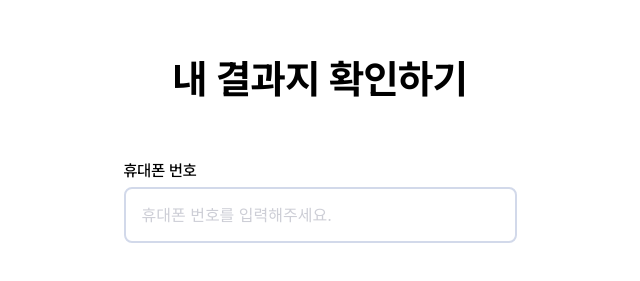
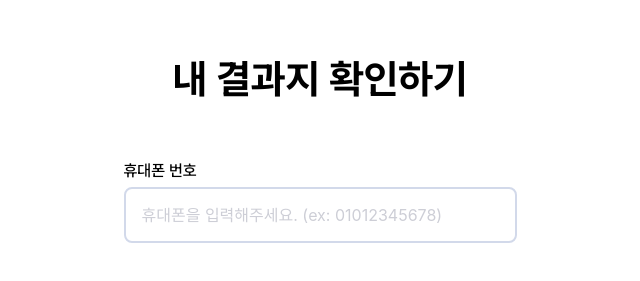
Before and after one commit to hyunzsu/aptimizer--aptifit, a Next.js app: page /login in a window 1280 px wide. Shown: the part 203-484 px from the top of the page, without its empty margins (320-960 px from the left). Built offline with nearby package versions, Linux system fonts and the light colour scheme.

Commit message:
[🎨UI] 로그인 인풋 메세지 변경

```diff
--- a/src/app/login/page.tsx
+++ b/src/app/login/page.tsx
@@ -87,7 +87,7 @@ const LoginPage = () => {
           <Input
             label="휴대폰 번호"
             name="phone"
-            placeholder="휴대폰 번호를 입력해주세요."
+            placeholder="휴대폰을 입력해주세요. (ex: 01012345678)"
             value={phone}
             onChange={handlePhoneChange}
           />
```
